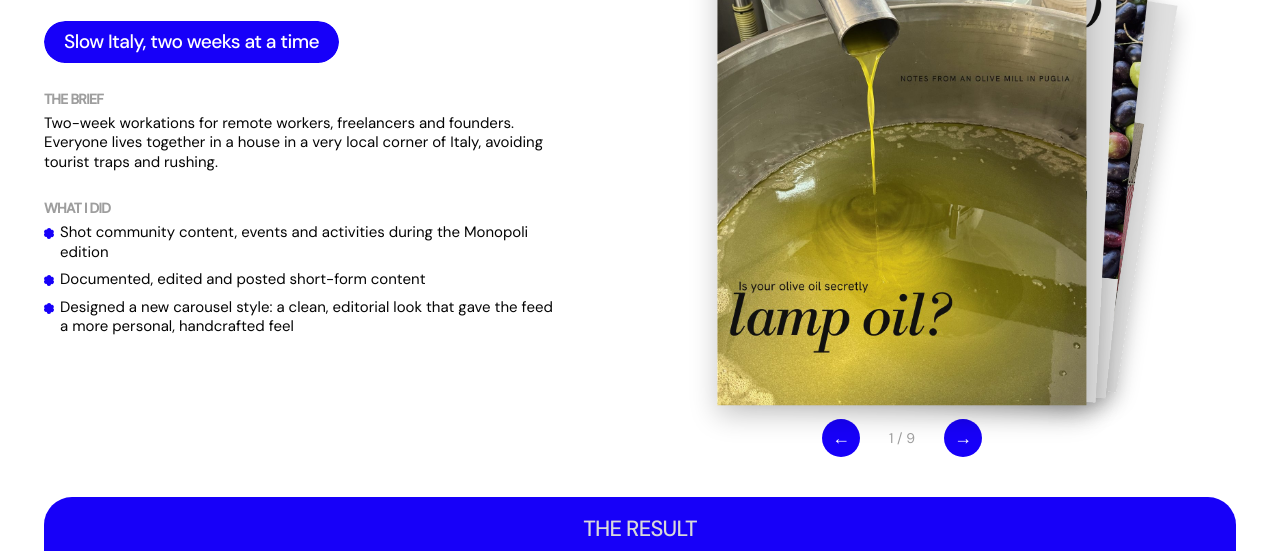
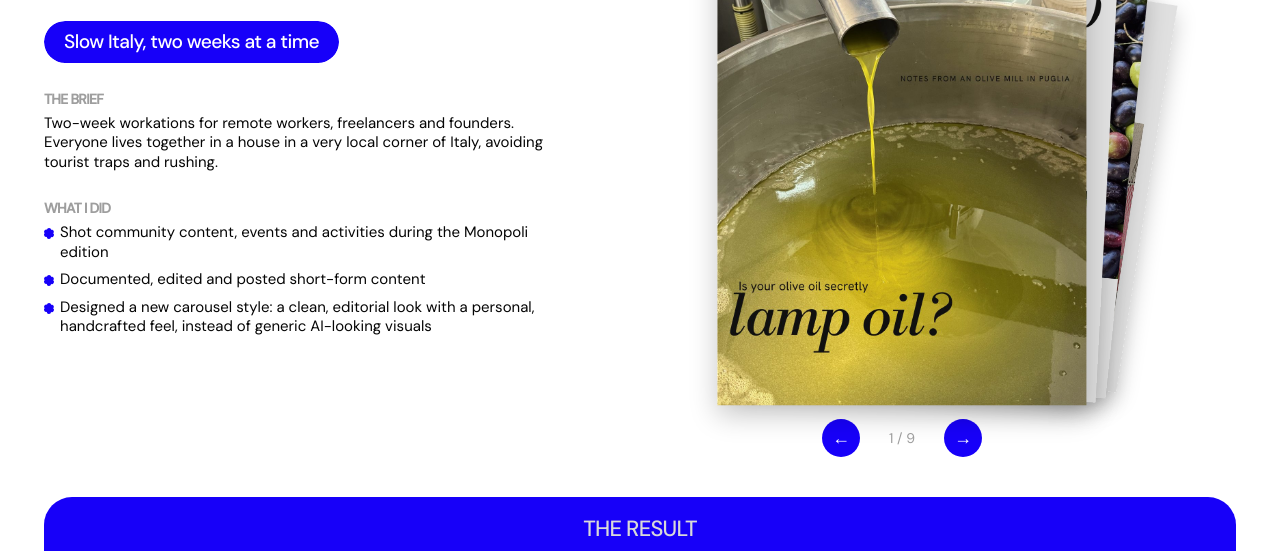
Before and after one commit to lillyang3/liliastudios-website, a plain HTML site: page slowlit.html in a window 1280 px wide. Shown: the part 237-788 px from the top of the page. Drawn offline with Linux system fonts and the light colour scheme.

Commit message:
Slowlit carousel line
Co-Authored-By: Claude Opus 5.5 <noreply@anthropic.com>
Claude-Session: https://claude.ai/code/session_01HiYKheCZfP4ok9QdxTPNSh

```diff
--- a/slowlit.html
+++ b/slowlit.html
@@ -51,7 +51,7 @@
             <ul>
               <li>Shot community content, events and activities during the Monopoli edition</li>
               <li>Documented, edited and posted short-form content</li>
-              <li>Designed a new carousel style: a clean, editorial look that gave the feed a more personal, handcrafted feel</li>
+              <li>Designed a new carousel style: a clean, editorial look with a personal, handcrafted feel, instead of generic AI-looking visuals</li>
             </ul>
           </section>
         </div>
```
